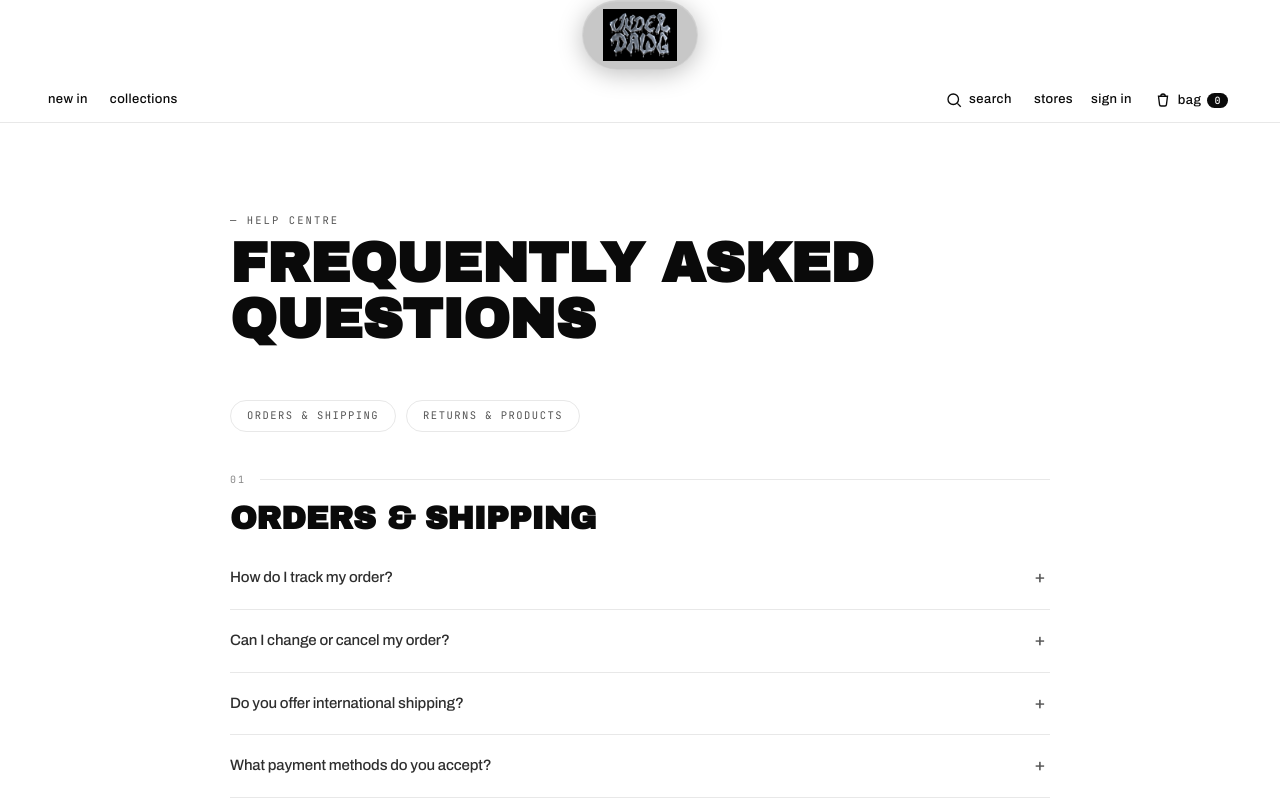
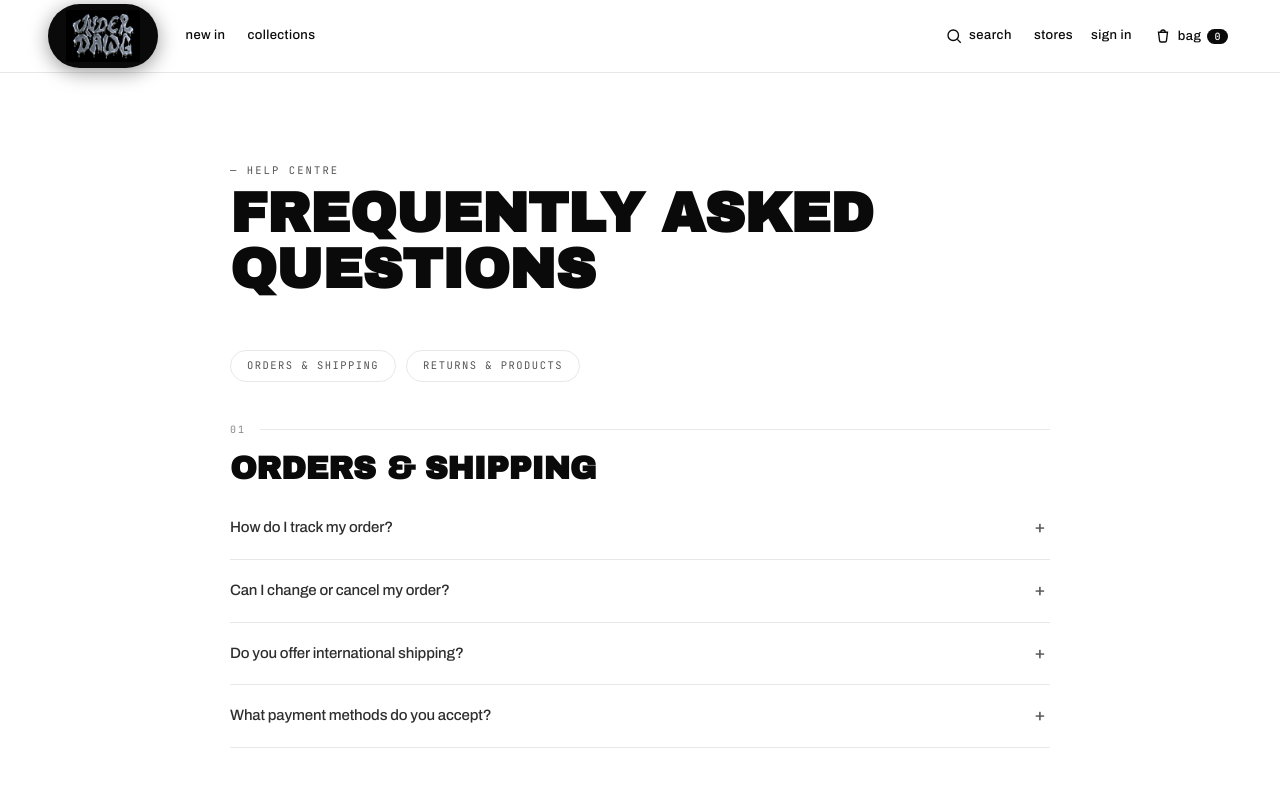
Before and after one commit to Afsal7359/clothing-brand-frontend, a Next.js app: page /faq in a window 1280 px wide. Shown: the top 800 px of the page. Built offline with nearby package versions, Linux system fonts and the light colour scheme; no server answers.

Commit message:
update logo

```diff
--- a/src/app/globals.css
+++ b/src/app/globals.css
@@ -59,8 +59,10 @@
 html {
   scroll-behavior: smooth;
   -webkit-text-size-adjust: 100%;
-  /* Prevent overscroll bounce exposing color beneath */
   background: #fff;
+  /* prevent any child from causing a horizontal scrollbar */
+  overflow-x: clip;
+  max-width: 100%;
 }
 
 body {
@@ -168,34 +170,27 @@ header.site {
   border-bottom: 1px solid var(--line);
 }
 
-/* Desktop: left-nav | centered logo | right-nav */
+/* Desktop: logo left, nav-left inline, nav-right pushed to far end */
 .nav {
-  display: grid;
-  grid-template-columns: 1fr auto 1fr;
+  display: flex;
   align-items: center;
   padding: 0 var(--pad);
   min-height: 72px;
-  gap: 8px;
-}
-
-/* desktop column order: nav-left col1, logo col2, nav-right col3 */
+  gap: 0;
+}
+
 .nav-left {
-  grid-column: 1;
   display: flex;
   align-items: center;
   gap: 22px;
-}
-
-.nav .logo {
-  grid-column: 2;
+  margin-left: 28px;
 }
 
 .nav-right {
-  grid-column: 3;
   display: flex;
   align-items: center;
   gap: 18px;
-  justify-content: flex-end;
+  margin-left: auto;
 }
 
 .nav-item {
@@ -214,31 +209,24 @@ header.site {
   opacity: 0.55;
 }
 
-/* Logo — dark glass pill on all breakpoints */
+/* Logo — solid black pill matching the logo's own background exactly */
 .logo {
   display: inline-flex;
   align-items: center;
   text-decoration: none;
-  color: inherit;
+  color: #fff;
   line-height: 1;
   white-space: nowrap;
-  background: rgba(0, 0, 0, 0.22);
-  backdrop-filter: blur(22px) saturate(180%);
-  -webkit-backdrop-filter: blur(22px) saturate(180%);
-  border: 1px solid rgba(255, 255, 255, 0.2);
+  background: #0a0a0a;
   border-radius: 999px;
-  padding: 8px 20px;
-  box-shadow:
-    0 4px 24px rgba(0, 0, 0, 0.25),
-    inset 0 1px 0 rgba(255, 255, 255, 0.12);
-  transition: transform 0.2s ease, box-shadow 0.2s ease;
+  padding: 6px 18px;
+  box-shadow: 0 4px 20px rgba(0, 0, 0, 0.4);
+  transition: transform 0.2s ease;
+  flex-shrink: 0;
 }
 
 .logo:hover {
   transform: scale(1.03);
-  box-shadow:
-    0 6px 28px rgba(0, 0, 0, 0.32),
-    inset 0 1px 0 rgba(255, 255, 255, 0.16);
 }
 
 .logo-img {
@@ -246,8 +234,6 @@ header.site {
   width: auto;
   display: block;
   object-fit: contain;
-  /* dissolve the black circular background in the PNG */
-  mix-blend-mode: screen;
 }
 
 .icon-btn {
@@ -277,7 +263,7 @@ header.site {
   text-align: center;
 }
 
-/* Mobile: transparent sticky header, logo on left, no desktop nav */
+/* Mobile: transparent sticky header, centered logo, dark glass when scrolled */
 @media (max-width: 900px) {
   header.site {
     background: transparent;
@@ -287,9 +273,18 @@ header.site {
     position: sticky;
     top: 0;
     z-index: 50;
+    transition: background 0.3s ease, backdrop-filter 0.3s ease, box-shadow 0.3s ease;
+  }
+
+  header.site.header-scrolled {
+    background: rgba(8, 8, 8, 0.82);
+    backdrop-filter: blur(20px) saturate(160%);
+    -webkit-backdrop-filter: blur(20px) saturate(160%);
+    box-shadow: 0 2px 16px rgba(0, 0, 0, 0.35);
   }
 
   .nav {
+    display: grid;
     grid-template-columns: 1fr auto 1fr;
     padding: 10px var(--pad);
     gap: 0;
@@ -663,13 +658,14 @@ header.site {
 
 @media (max-width: 900px) {
   .hero {
-    /* Pull hero up behind the transparent sticky header */
-    margin-top: -92px;
+    /* Pull hero up behind the transparent sticky header.
+       Header height = 64px logo-img + 16px pill padding + 20px nav padding = 100px */
+    margin-top: -100px;
   }
 
   .hero-content {
     padding: 22px 20px 28px;
-    padding-top: calc(92px + 22px);
+    padding-top: calc(100px + 22px);
     padding-bottom: calc(28px + var(--safe-bottom));
   }
 }
--- a/src/components/Header.jsx
+++ b/src/components/Header.jsx
@@ -1,5 +1,6 @@
 'use client';
 
+import { useState, useEffect } from 'react';
 import Link from 'next/link';
 import { useCart } from '@/context/CartContext';
 import { useUser } from '@/context/UserContext';
@@ -15,9 +16,17 @@ function Logo() {
 export default function Header() {
   const { count, setDrawerOpen } = useCart();
   const { user } = useUser();
+  const [scrolled, setScrolled] = useState(false);
+
+  useEffect(() => {
+    const onScroll = () => setScrolled(window.scrollY > 60);
+    window.addEventListener('scroll', onScroll, { passive: true });
+    onScroll();
+    return () => window.removeEventListener('scroll', onScroll);
+  }, []);
 
   return (
-    <header className="site">
+    <header className={`site${scrolled ? ' header-scrolled' : ''}`}>
       <nav className="nav">
         <Logo />
 
```
